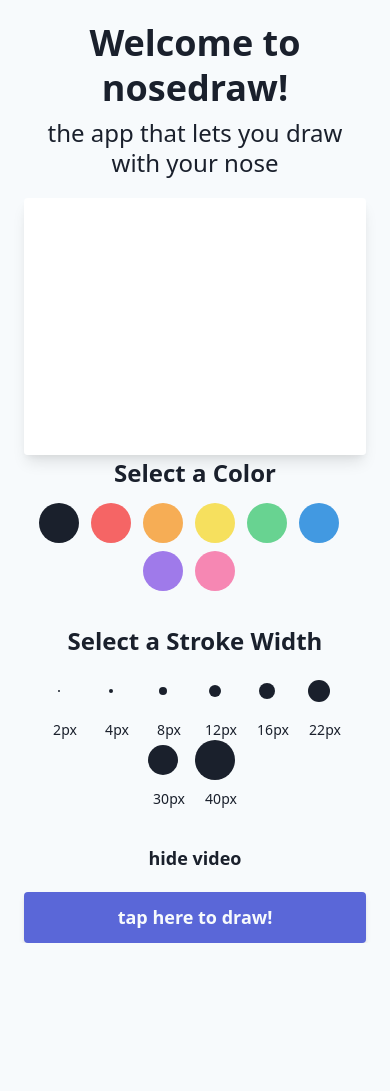
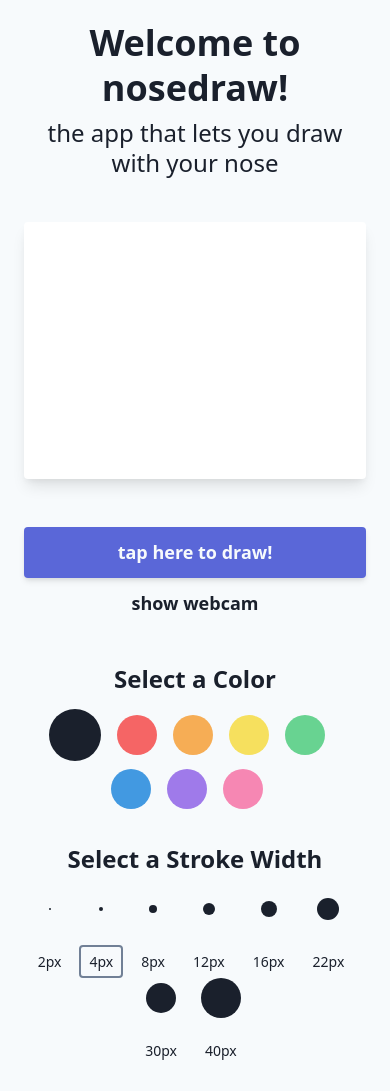
Before and after one commit to biowaffeln/nosedraw, a Next.js app: page / in a window 390 px wide. Before the commit the page ends 943 px from the top, so only its background shows below. Built offline with nearby package versions, Linux system fonts and the light colour scheme; no server answers.

Commit message:
settings and responsive styling adjustments

```diff
--- a/pages/index.jsx
+++ b/pages/index.jsx
@@ -3,7 +3,7 @@ import Canvas from "../src/components/canvas";
 export default function HomePage() {
   return (
     <div className="container mx-auto px-6 font-sans">
-      <header className="py-5 text-center">
+      <header className="py-5 text-center mb-6">
         <h1 className="text-4xl md:text-5xl mb-2 font-bold leading-tight">
           Welcome to nosedraw!
         </h1>
--- a/src/components/canvas.jsx
+++ b/src/components/canvas.jsx
@@ -13,13 +13,15 @@ const colors = [
   "#f687b3",
 ];
 
-const strokes = [2, 4, 8, 12, 16, 22, 30, 40];
+const widths = [2, 4, 8, 12, 16, 22, 30, 40];
 
 export default function Canvas() {
   const noseCanvasRef = useRef(null);
   const drawCanvasRef = useRef(null);
   const [pointerDown, setPointerDown] = useState(false);
-  const [showVideo, setShowVideo] = useState(true);
+  const [showWebcam, setShowWebcam] = useState(false);
+  const [lineWidth, setLineWidth] = useState(widths[1]);
+  const [strokeColor, setStrokeColor] = useState(colors[0]);
   let prevX, prevY;
 
   const [videoRef, { status, error }] = usePose(
@@ -39,41 +41,44 @@ export default function Canvas() {
           x = lerp(prevX, x, 0.5);
           y = lerp(prevY, y, 0.5);
         }
-        circle(noseCtx, x, y, 30);
+        circle(noseCtx, x, y, Math.max(lineWidth * 0.7, 4), strokeColor);
         if (prevX && pointerDown) {
-          line(drawCtx, prevX, prevY, x, y);
+          line(drawCtx, prevX, prevY, x, y, lineWidth, strokeColor);
         }
         prevX = x;
         prevY = y;
       },
-      [pointerDown]
+      [pointerDown, lineWidth, strokeColor]
     )
   );
 
   return (
-    <div className="flex flex-col lg:flex-row">
-      <div className="canvas-container rounded overflow-hidden shadow-lg w-full lg:w-1/2">
+    <div className="flex flex-col xl:flex-row max-w-2xl mx-auto xl:max-w-full">
+      <div className="canvas-container rounded overflow-hidden shadow-lg w-full xl:w-1/2 mb-12 xl:mb-0">
         <canvas ref={drawCanvasRef} width={640} height={480} />
+        <canvas ref={noseCanvasRef} width={640} height={480} />
         <video
-          style={{ visibility: showVideo ? "visible" : "hidden" }}
+          style={{ visibility: showWebcam ? "visible" : "hidden" }}
           ref={videoRef}
           width={640}
           height={480}
           autoPlay
         />
-        <canvas ref={noseCanvasRef} width={640} height={480} />
       </div>
-      <div className="flex flex-col justify-between w-full lg:w-1/2 lg:px-8 text-lg">
+      <div className="flex flex-col-reverse xl:flex-col justify-between w-full xl:w-1/2 xl:px-8 text-lg">
         <div>
           <h2 className="font-semibold text-2xl text-center mb-3">
             Select a Color
           </h2>
-          <div className="flex flex-wrap justify-center mb-6">
+          <div className="flex flex-wrap justify-center items-center mb-6">
             {colors.map((color) => (
-              <div
+              <button
                 key={color}
                 style={{ backgroundColor: color }}
-                className="w-10 h-10 mr-3 mb-2 rounded-full"
+                className={`mr-4 mb-2 rounded-full focus:outline-none focus:shadow-outline  ${
+                  color === strokeColor ? "w-13 h-13" : "w-10 h-10"
+                }`}
+                onClick={() => setStrokeColor(color)}
               />
             ))}
           </div>
@@ -81,28 +86,40 @@ export default function Canvas() {
             Select a Stroke Width
           </h2>
           <div className="flex flex-wrap justify-center mb-6">
-            {strokes.map((stroke) => (
-              <div key={stroke}>
-                <div className="w-10 h-10 mr-3 mb-2 flex flex-col items-center justify-center">
+            {widths.map((width) => (
+              <button
+                key={width}
+                className="focus:outline-none group flex flex-col items-center mr-2"
+                onClick={() => setLineWidth(width)}
+              >
+                <div className="w-10 h-10 mb-4 flex flex-col items-center justify-center">
                   <div
-                    style={{ width: stroke, height: stroke }}
-                    className="bg-gray-900 rounded-full"
+                    style={{ width: width, height: width }}
+                    className="bg-gray-900 rounded-full group-focus:shadow-outline"
                   />
                 </div>
-                <p className="text-sm text-center">{stroke}px</p>
-              </div>
+                <span
+                  className={`text-sm text-center border-2 rounded py-1 px-2 ${
+                    lineWidth === width
+                      ? "border-gray-600"
+                      : "border-transparent"
+                  }`}
+                >
+                  {width}px
+                </span>
+              </button>
             ))}
           </div>
         </div>
-        <div className="flex flex-col">
+        <div className="flex flex-col-reverse xl:flex-col mb-6 xl:mb-0">
           <button
-            onClick={() => setShowVideo((s) => !s)}
-            className="py-3 px-4 font-semibold text-center mb-2"
+            onClick={() => setShowWebcam((s) => !s)}
+            className="py-3 px-4 font-semibold text-center mb-2 rounded focus:outline-none focus:shadow-outline"
           >
-            {showVideo ? "hide" : "show"} video
+            {showWebcam ? "hide" : "show"} webcam
           </button>
           <button
-            className="py-3 px-4 shadow-md bg-indigo-600 font-semibold text-gray-100 rounded"
+            className="py-3 px-4 shadow-md bg-indigo-600 font-semibold text-gray-100 rounded focus:outline-none focus:shadow-outline"
             onPointerDown={() => setPointerDown(true)}
             onPointerUp={() => setPointerDown(false)}
           >
--- a/src/util.js
+++ b/src/util.js
@@ -6,7 +6,7 @@ export const clear = (ctx) => {
   ctx.clearRect(0, 0, ctx.canvas.width, ctx.canvas.height);
 };
 
-export const circle = (ctx, x, y, radius, color = "red") => {
+export const circle = (ctx, x, y, radius, color) => {
   ctx.globalAlpha = 0.5;
   ctx.beginPath();
   ctx.arc(x, y, radius, 0, 2 * Math.PI, false);
@@ -14,8 +14,10 @@ export const circle = (ctx, x, y, radius, color = "red") => {
   ctx.fill();
 };
 
-export const line = (ctx, x1, y1, x2, y2, lineWidth = 2) => {
+export const line = (ctx, x1, y1, x2, y2, lineWidth, strokeColor) => {
   ctx.lineWidth = lineWidth;
+  ctx.strokeStyle = strokeColor;
+  ctx.lineCap = "round";
   ctx.beginPath();
   ctx.moveTo(x1, y1);
   ctx.lineTo(x2, y2);
--- a/styles/index.css
+++ b/styles/index.css
@@ -16,13 +16,14 @@ video {
 
 .canvas-container {
   display: grid;
+  background-color: white;
+}
+
+.canvas-container canvas {
+  z-index: 1;
 }
 
 .canvas-container > * {
   grid-area: 1 / 1;
   width: 100%;
 }
-
-.canvas-container > canvas:first-child {
-  @apply bg-white;
-}
--- a/tailwind.config.js
+++ b/tailwind.config.js
@@ -1,7 +1,13 @@
 module.exports = {
   theme: {
-    extend: {},
+    extend: {
+      spacing: {
+        "13": "3.25rem",
+      },
+    },
   },
-  variants: {},
+  variants: {
+    boxShadow: ["responsive", "hover", "focus", "active", "group-focus"],
+  },
   plugins: [],
 };
```
